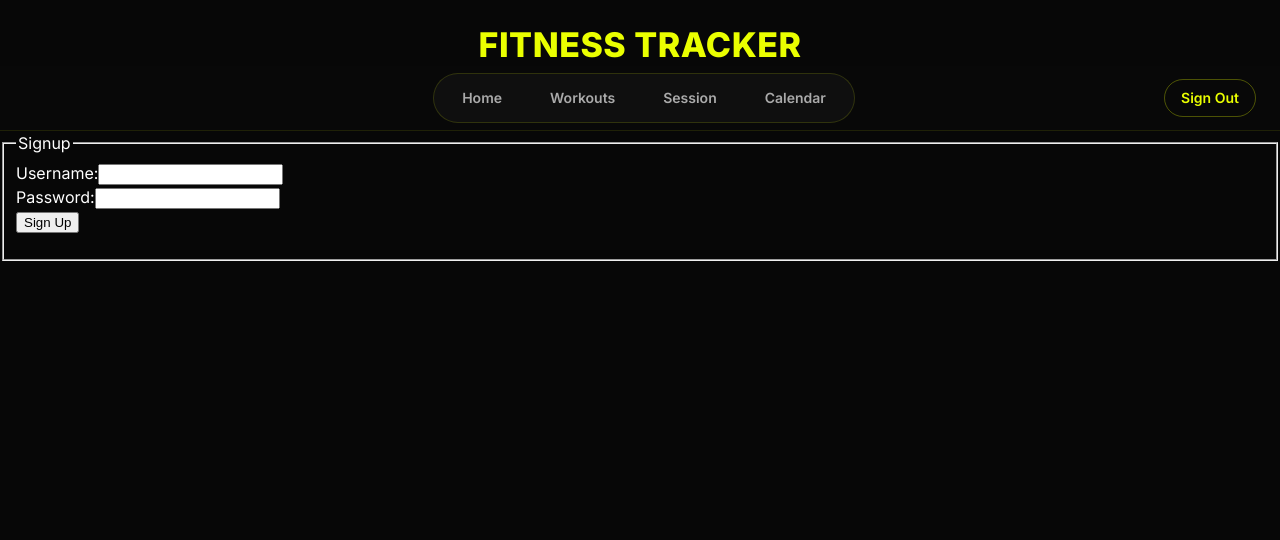
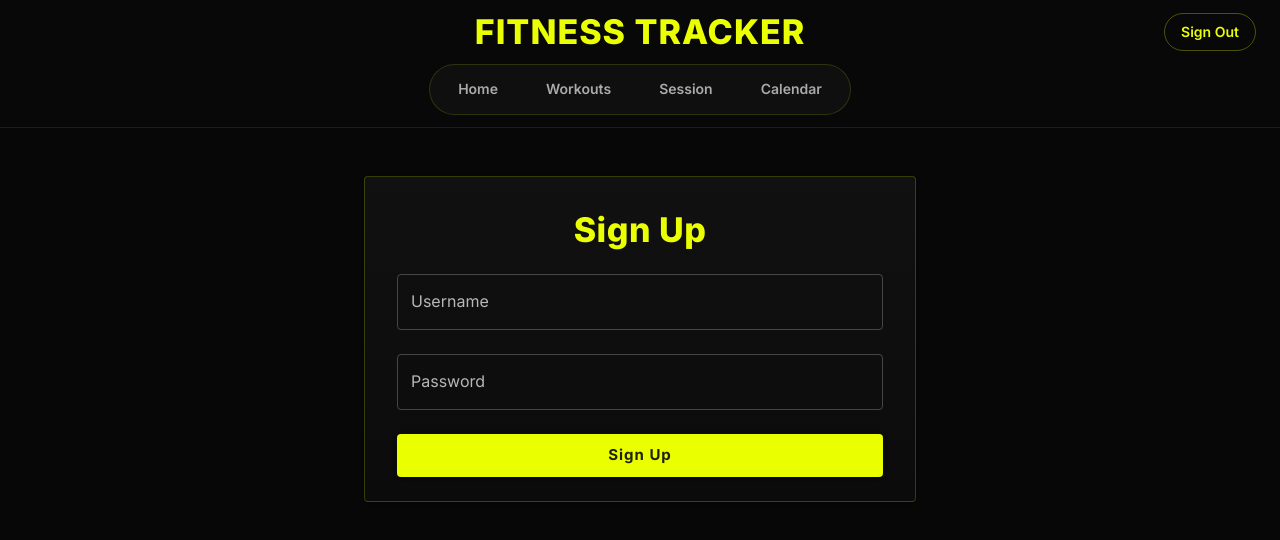
Before and after one commit to nickonick889/fitness-tracker, a React (Vite) app in the folder frontend/: page /users/new in a window 1280 px wide. Shown: the top 540 px of the page. Built offline with nearby package versions, Linux system fonts and the light colour scheme; sample sign-in values are in the browser's storage.

Commit message:
Fixed Navbar

```diff
--- a/frontend/src/App.jsx
+++ b/frontend/src/App.jsx
@@ -21,14 +21,6 @@ const App = () => {
 
   return (
     <>
-
-      <Typography
-        variant="h4"
-        sx={{ textAlign: "center", mt: 3, color: "#eaff00" }}
-      >
-        FITNESS TRACKER
-      </Typography>
-
 
       <Navbar />
 
--- a/frontend/src/components/LoginForm.jsx
+++ b/frontend/src/components/LoginForm.jsx
@@ -50,7 +50,7 @@ export default function LoginForm() {
   };
 
   return (
-    <Container maxWidth="sm" sx={{ py: 8 }}>
+    <Container maxWidth="sm" sx={{ py: 6, minHeight: "80vh" }}>
       <Card
         sx={{
           border: "1px solid rgba(234,255,0,0.2)",
@@ -92,6 +92,7 @@ export default function LoginForm() {
               autoComplete="current-password"
             />
 
+            <Stack spacing={2}>
               <Button
                 type="submit"
                 variant="contained"
@@ -103,6 +104,30 @@ export default function LoginForm() {
               >
                 Sign In
               </Button>
+
+              <Stack
+                direction="row"
+                spacing={1}
+                justifyContent="center"
+                alignItems="center"
+              >
+                <Typography variant="body2" sx={{ opacity: 0.7 }}>
+                  No account?
+                </Typography>
+
+                <Button
+                  variant="text"
+                  size="small"
+                  onClick={() => navigate("/users/new")}
+                  sx={{
+                    fontWeight: 700,
+                    textTransform: "none",
+                  }}
+                >
+                  Sign Up
+                </Button>
+              </Stack>
+            </Stack>
           </Stack>
         </CardContent>
       </Card>
--- a/frontend/src/components/Navbar.jsx
+++ b/frontend/src/components/Navbar.jsx
@@ -32,12 +32,56 @@ export default function Navbar() {
         borderBottom: "1px solid rgba(234,255,0,0.1)",
       }}
     >
-      <Toolbar sx={{ display: "flex", justifyContent: "space-between" }}>
+      <Toolbar sx={{ display: "grid", gridTemplateColumns: "1fr auto 1fr", alignItems: "center", minHeight: 64 }}>
+
+        <Box sx={{ width: 120 }} />
+
+        <Typography
+          variant="h4"
+          sx={{
+            fontWeight: 800,
+            color: "#eaff00",
+            letterSpacing: 1,
+            textAlign: "center",
+            whiteSpace: "nowrap",
+           }}
+        >
+          FITNESS TRACKER
+        </Typography>
 
 
-        <Box sx={{ width: 100 }} />
+        <Box sx={{
+          display: "flex",
+          justifyContent: "flex-end",
+          width: "100%",
+          }}>
+          {token && (
+            <Button
+              onClick={handleLogout}
+              sx={{
+                color: "#eaff00",
+                border: "1px solid rgba(234,255,0,0.3)",
+                borderRadius: "999px",
+                textTransform: "none",
+                px: 2,
+                "&:hover": {
+                  background: "rgba(234,255,0,0.08)",
+                },
+              }}
+            >
+              Sign Out
+            </Button>
+          )}
+        </Box>
+      </Toolbar>
 
-
+      <Box
+        sx={{
+          display: "flex",
+          justifyContent: "center",
+          pb: 1.5,
+        }}
+      >
         <Box
           sx={{
             display: "flex",
@@ -50,7 +94,11 @@ export default function Navbar() {
           }}
         >
           {navItems.map((item) => (
-            <NavLink key={item.path} to={item.path} style={{ textDecoration: "none" }}>
+            <NavLink
+              key={item.path}
+              to={item.path}
+              style={{ textDecoration: "none" }}
+            >
               {({ isActive }) => (
                 <Button
                   sx={{
@@ -78,28 +126,7 @@ export default function Navbar() {
             </NavLink>
           ))}
         </Box>
-
-
-        <Box>
-          {token && (
-            <Button
-              onClick={handleLogout}
-              sx={{
-                color: "#eaff00",
-                border: "1px solid rgba(234,255,0,0.3)",
-                borderRadius: "999px",
-                textTransform: "none",
-                px: 2,
-                "&:hover": {
-                  background: "rgba(234,255,0,0.08)",
-                },
-              }}
-            >
-              Sign Out
-            </Button>
-          )}
-        </Box>
-      </Toolbar>
+      </Box>
     </AppBar>
   );
 }
--- a/frontend/src/components/SignUpForm.jsx
+++ b/frontend/src/components/SignUpForm.jsx
@@ -2,6 +2,18 @@ import { useState, useContext } from "react";
 import { useNavigate } from "react-router-dom";
 import { signup } from "../services/authService";
 import { UserContext } from "../contexts/UserContext";
+
+import {
+  Alert,
+  Box,
+  Button,
+  Card,
+  CardContent,
+  Container,
+  Stack,
+  TextField,
+  Typography,
+} from "@mui/material";
 
 export default function SignupForm() {
   const { setUser } = useContext(UserContext);
@@ -41,37 +53,62 @@ export default function SignupForm() {
   };
 
   return (
-    <form onSubmit={handleSubmit}>
-      <fieldset>
-        <legend>Signup</legend>
+    <Container maxWidth="sm" sx={{ py: 6, minHeight: "80vh" }}>
+      <Card
+        sx={{
+          border: "1px solid rgba(234,255,0,0.2)",
+          background: "linear-gradient(180deg, #111 0%, #0b0b0b 100%)",
+          backdropFilter: "blur(10px)",
+        }}
+      >
+        <CardContent sx={{ p: 4 }}>
+          <Stack spacing={3} component="form" onSubmit={handleSubmit}>
+            <Typography
+              variant="h4"
+              sx={{
+                fontWeight: 800,
+                textAlign: "center",
+                color: "primary.main",
+              }}
+            >
+              Sign Up
+            </Typography>
 
-        <label>
-          Username:
-          <input
+            {message && <Alert severity="error">{message}</Alert>}
+
+            <TextField
+              label="Username"
               name="username"
               value={formData.username}
               onChange={handleChange}
+              fullWidth
+              autoComplete="username"
             />
-        </label>
 
-        <br />
-
-        <label>
-          Password:
-          <input
+            <TextField
+              label="Password"
               name="password"
               type="password"
               value={formData.password}
               onChange={handleChange}
+              fullWidth
+              autoComplete="current-password"
             />
-        </label>
 
-        <br />
-
-        <button>Sign Up</button>
-
-        <p>{message}</p>
-      </fieldset>
-    </form>
+            <Button
+              type="submit"
+              variant="contained"
+              size="large"
+              sx={{
+                fontWeight: 700,
+                letterSpacing: 1,
+              }}
+            >
+              Sign Up
+            </Button>
+          </Stack>
+        </CardContent>
+      </Card>
+    </Container>
   );
 }
--- a/frontend/src/index.css
+++ b/frontend/src/index.css
@@ -3,3 +3,7 @@ body {
   background: #0a0a0a;
   color: white;
 }
+
+html {
+  overflow-y: scroll;
+}
--- a/frontend/src/pages/HomePage.jsx
+++ b/frontend/src/pages/HomePage.jsx
@@ -11,7 +11,7 @@ import { Link as RouterLink } from "react-router-dom";
 
 export default function HomePage() {
   return (
-    <Container maxWidth="md" sx={{ py: 6 }}>
+    <Container maxWidth="md" sx={{ py: 6, minHeight: "80vh" }}>
       <Card
         sx={{
           border: "1px solid rgba(234,255,0,0.2)",
--- a/frontend/src/services/authService.js
+++ b/frontend/src/services/authService.js
@@ -48,6 +48,7 @@ const getToken = () => {
 // Logout
 const logout = () => {
   localStorage.removeItem("token");
+  localStorage.removeItem("user");
 };
 
 
```
Lines whose indentation alone changed are shown as unchanged.
